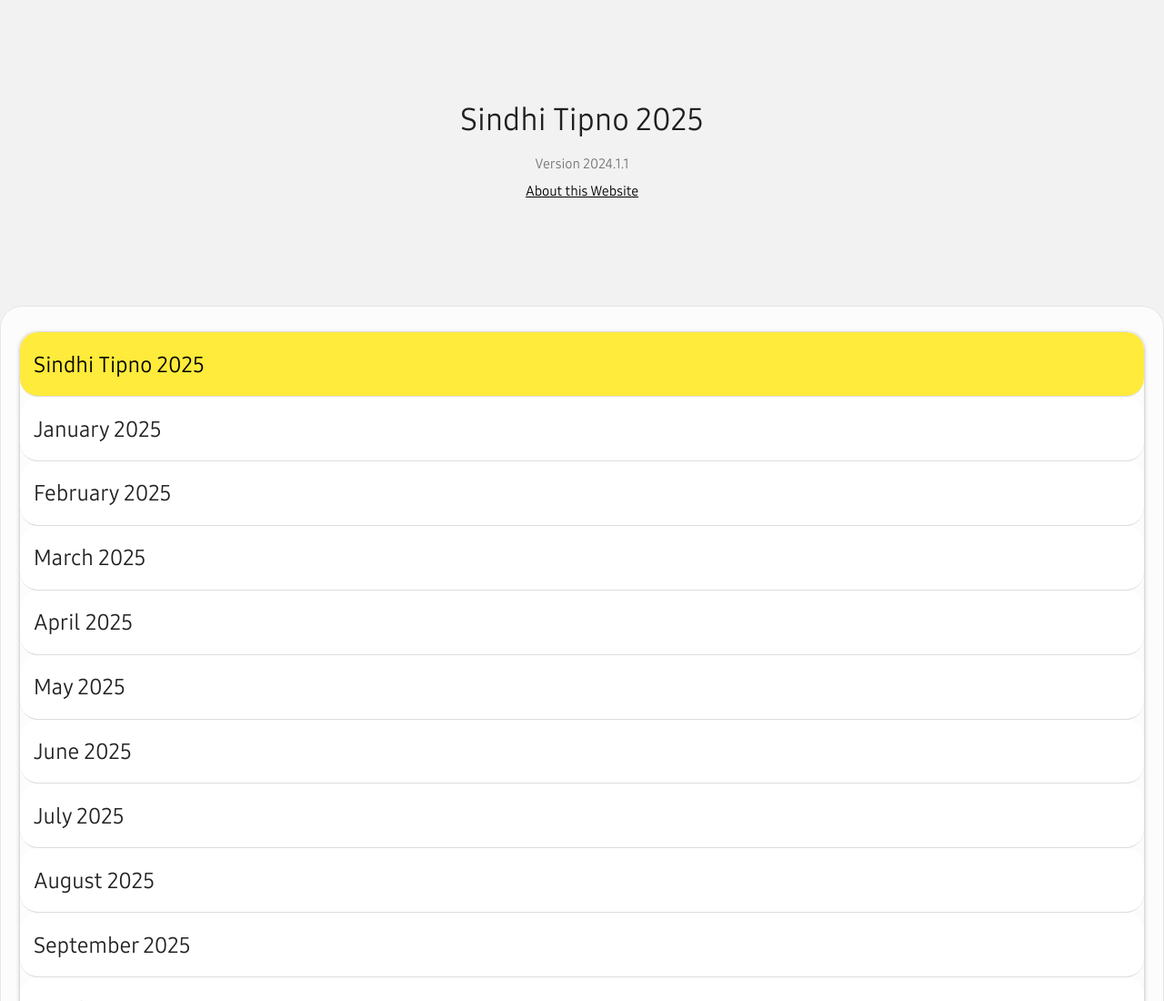
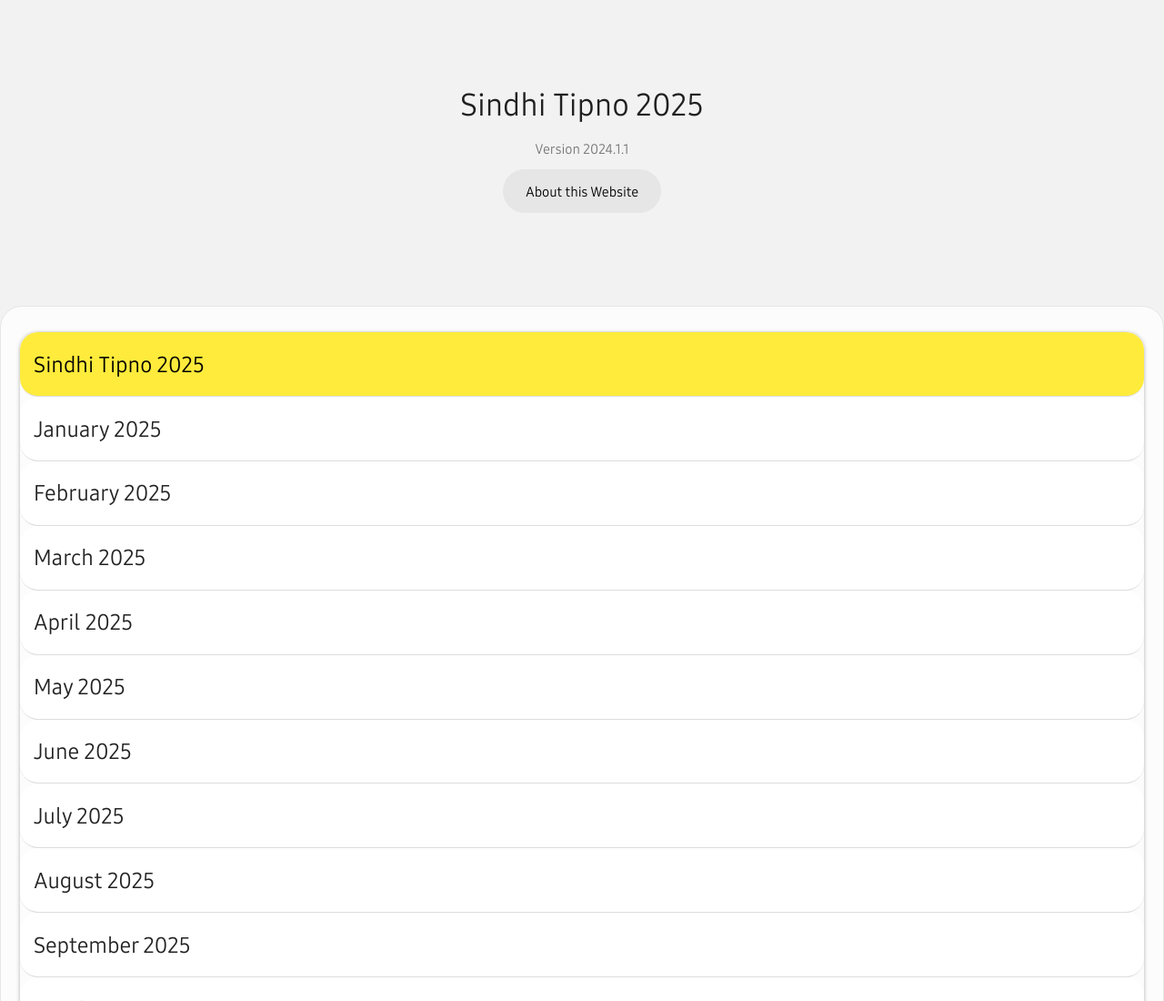
Before and after one commit to gk7995/sindhi-tipno, a plain HTML site: page index.html in a window 1280 px wide. Shown: the top 1100 px of the page at 91% size. Drawn offline with nearby package versions, Linux system fonts and the light colour scheme.

Commit message:
changes 9

```diff
--- a/index.html
+++ b/index.html
@@ -111,7 +111,7 @@
       <div class="oui-viewing center-align">
         <h4>Sindhi Tipno 2025</h4>
         <h6 class="grey-text text-darken-1">Version 2024.1.1</h6>
-        <h6><a href="#about" class="black-text modal-trigger"><u>About this Website</u></a></h6>
+        <h6><a href="#about" class="oui-button black-text modal-trigger">About this Website</a></h6>
       </div>
       <div></div><br>
       <div class="oui-interaction center-align">
```
Also changed, not shown: images/ST.ico (added), images/picture1.png, images/picture2.png, images/picture3.png, images/picture4.png, images/picture5.png, images/picture6.png, images/picture7.png.
